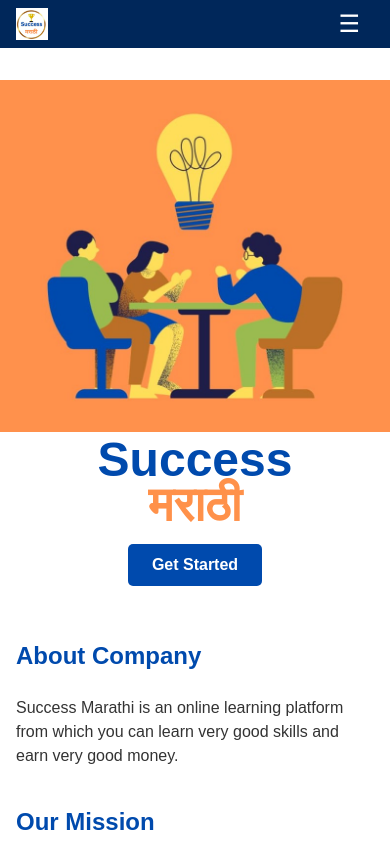
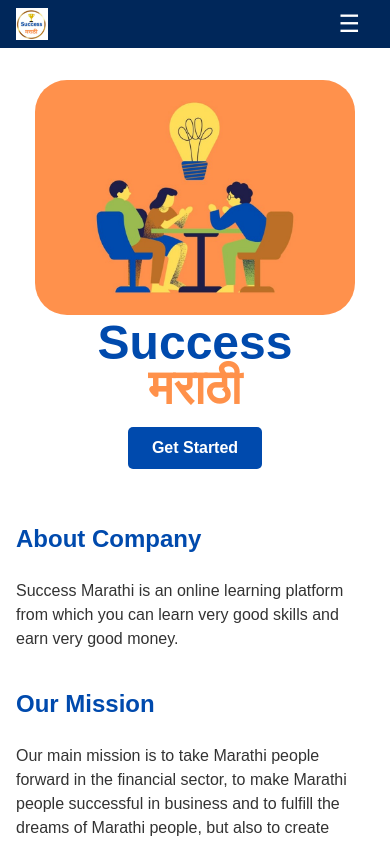
Before and after one commit to SuccessMarathi/client, a React (Create React App) app: page / in a window 390 px wide. Shown: the top 843 px of the page. Built offline with nearby package versions, Linux system fonts and the light colour scheme; no server answers.

Commit message:
fixed home page image alignment

```diff
--- a/src/pages/home/home.css
+++ b/src/pages/home/home.css
@@ -172,7 +172,7 @@
       font-size: 1rem;
   }
 
-  .imgContainer img{
-    width: 5rem;
+  .homeimgContainer img{
+    width: 20rem;
   }
 }
```
